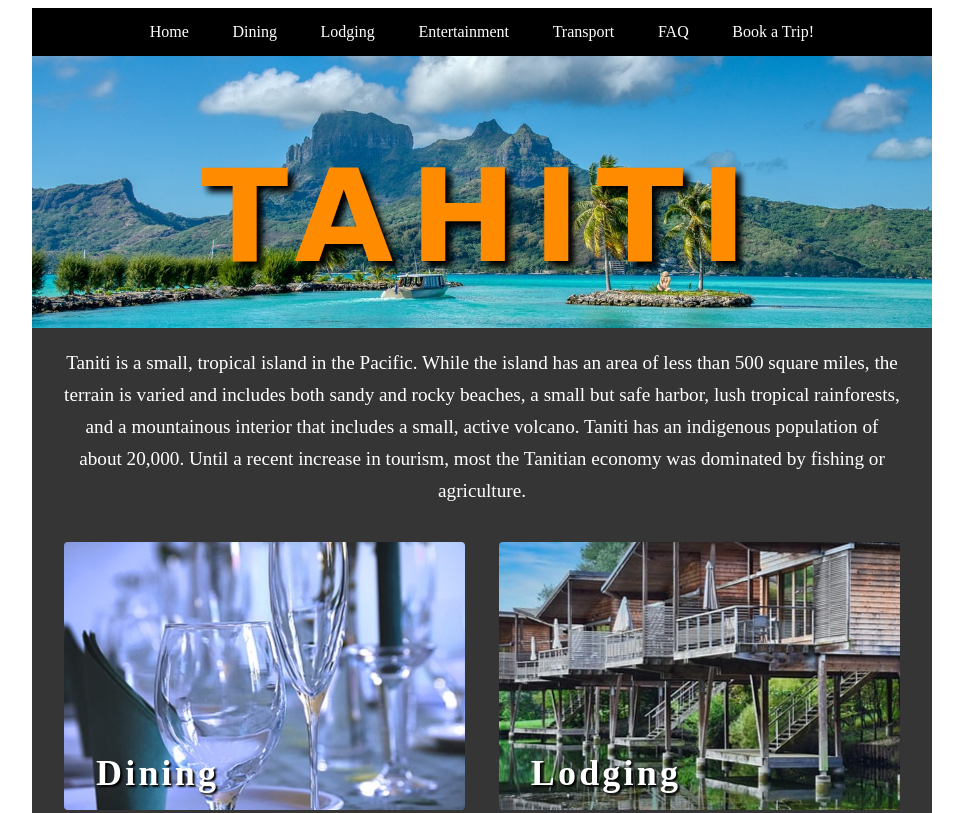
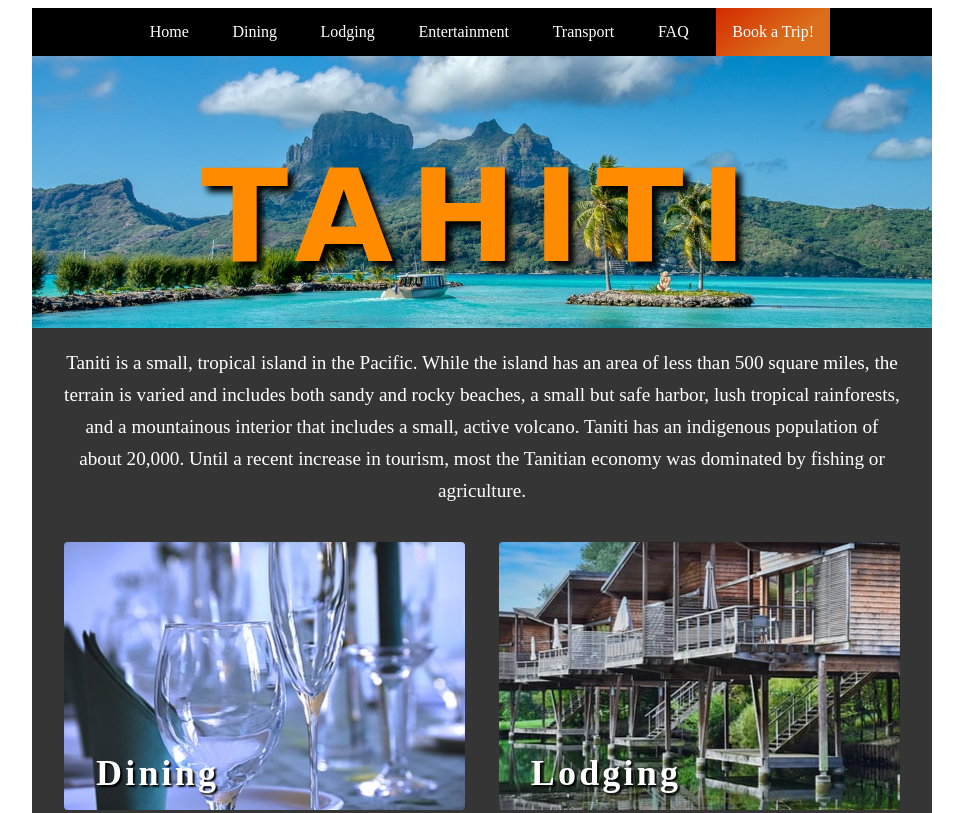
Before and after one commit to DBalint88/WGU-D479, a plain HTML site: page index.html in a window 1280 px wide. Shown: the top 813 px of the page, without its empty margins (158-1121 px from the left). Drawn offline with Linux system fonts and the light colour scheme.

Commit message:
Turn Book a Trip button red-orange

```diff
--- a/index.html
+++ b/index.html
@@ -17,7 +17,7 @@
                     <li><a href="entertainment.html">Entertainment</a></li>
                     <li><a href="transport.html">Transport</a></li>
                     <li><a href="faq.html">FAQ</a></li>
-                    <li><a href="book.html">Book a Trip!</a></li>
+                    <li class="book-button"><a href="book.html">Book a Trip!</a></li>
                 </ul>
             </nav>
             <header>
--- a/styles.css
+++ b/styles.css
@@ -57,6 +57,11 @@ nav ul li a {
     color: white;
     height: 100%;
     width: 100%;
+}
+
+.book-button {
+    background: rgb(219,110,26);
+background: linear-gradient(322deg, rgba(219,110,26,1) 35%, rgba(212,42,0,1) 100%);
 }
 
 header {
```
